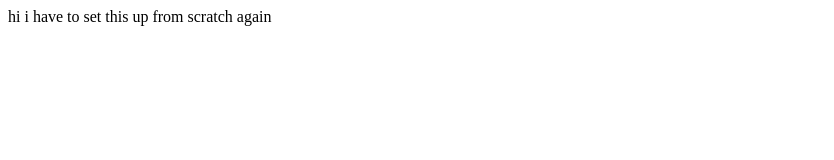
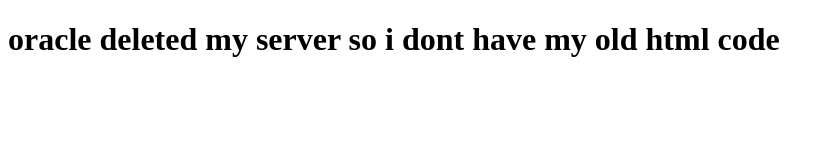
Before and after one commit to twistquest/twistquest.github.io, a plain HTML site: page index.html in a window 1280 px wide. Shown: the whole page, without its empty margins (0-834 px from the left). Drawn offline with Linux system fonts and the light colour scheme.

Commit message:
Update index.html
fixed

```diff
--- a/index.html
+++ b/index.html
@@ -1,6 +1,6 @@
 <!DOCTYPE html>
 <html>
-<body
-<h1>hi i have to set this up from scratch again</h1>
-</body>
+    <body>
+    <h1> oracle deleted my  server so i dont have my old html code </h1>
+    </body>
 </html>
```
